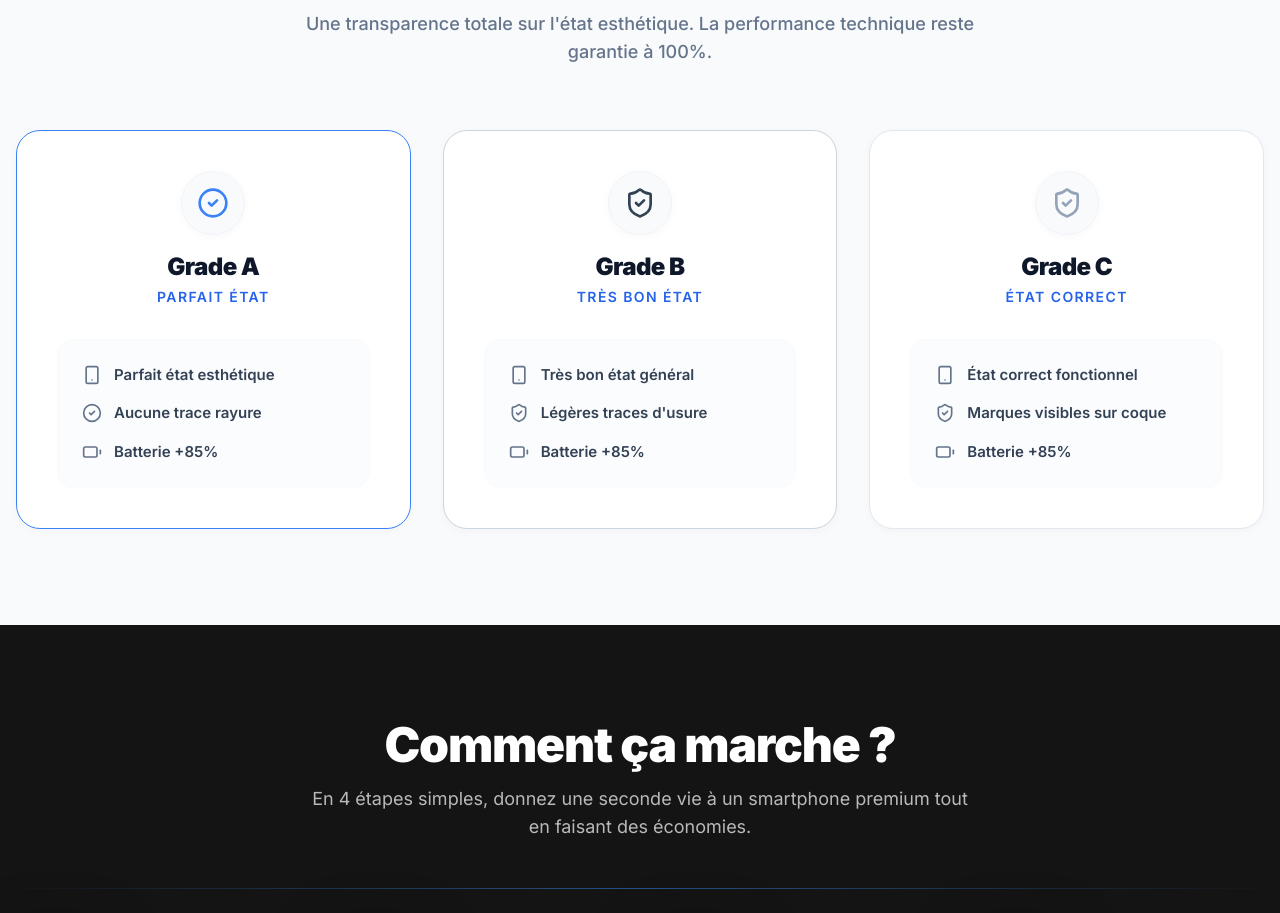
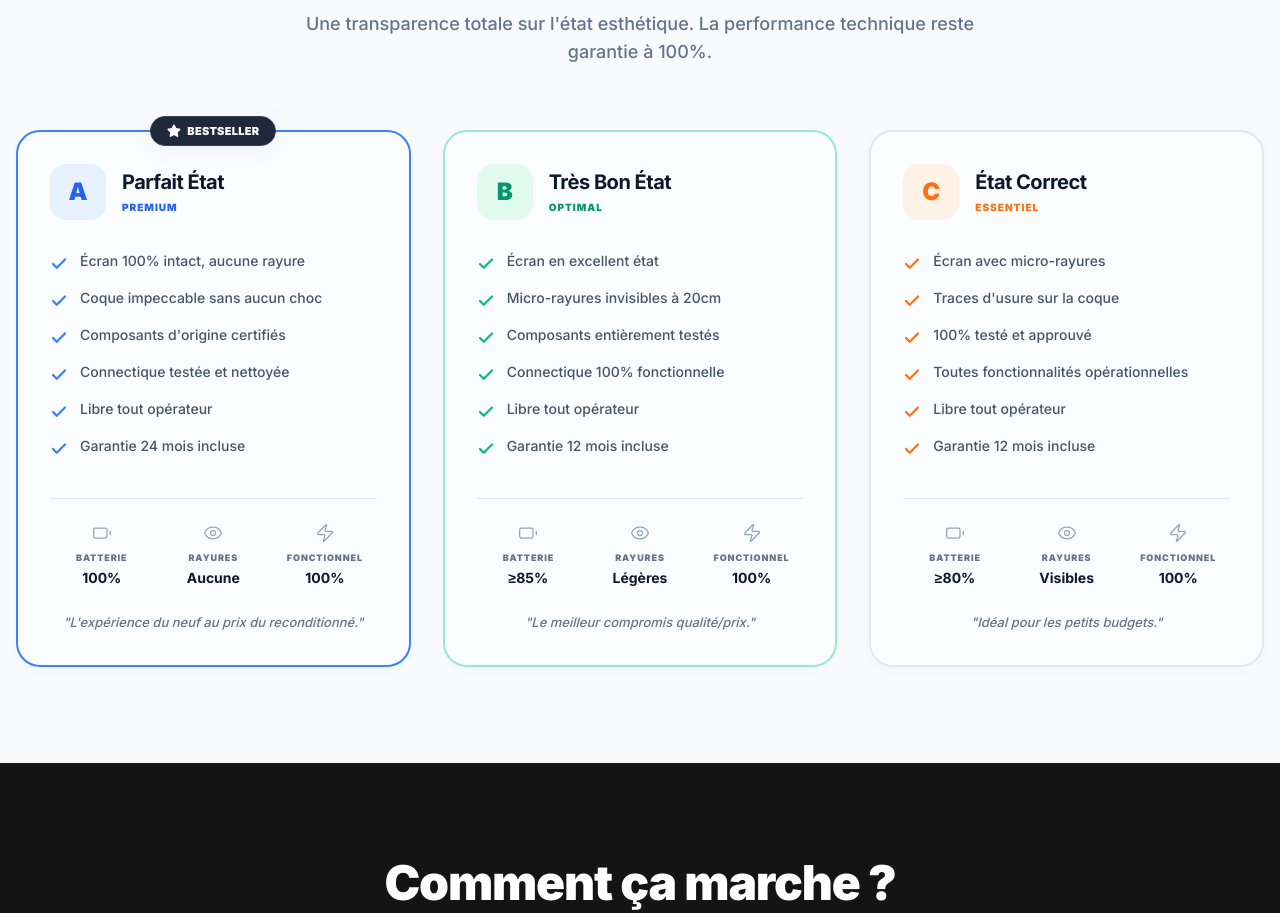
Before and after one commit to stupidguywearingtn/telandcash, a React (Vite) app: page / in a window 1280 px wide. Shown: the part 2115-3028 px from the top of the page. Built offline with nearby package versions, Linux system fonts and the light colour scheme.

Commit message:
feat: design Grades

```diff
--- a/src/components/home/Grades.tsx
+++ b/src/components/home/Grades.tsx
@@ -1,44 +1,81 @@
 import { motion } from 'framer-motion';
-import { Card, CardContent } from '../ui/Card';
-import { ShieldCheck, CheckCircle2, Battery, Smartphone } from 'lucide-react';
+import { Check, Battery, Eye, Zap, Star } from 'lucide-react';
 
 export function Grades() {
   const grades = [
     {
-      title: "Grade A",
-      subtitle: "Parfait état",
-      icon: <CheckCircle2 className="w-8 h-8 text-blue-500" />,
+      badge: "BESTSELLER",
+      letter: "A",
+      title: "Parfait État",
+      subtitle: "PREMIUM",
       features: [
-        { text: "Parfait état esthétique", icon: <Smartphone className="w-5 h-5 text-slate-500" /> },
-        { text: "Aucune trace rayure", icon: <CheckCircle2 className="w-5 h-5 text-slate-500" /> },
-        { text: "Batterie +85%", icon: <Battery className="w-5 h-5 text-slate-500" /> },
+        "Écran 100% intact, aucune rayure",
+        "Coque impeccable sans aucun choc",
+        "Composants d'origine certifiés",
+        "Connectique testée et nettoyée",
+        "Libre tout opérateur",
+        "Garantie 24 mois incluse"
       ],
-      color: "border-blue-500",
-      bgHover: "hover:shadow-blue-500/10 hover:border-blue-200"
+      stats: {
+        battery: "100%",
+        scratches: "Aucune",
+        functional: "100%"
+      },
+      quote: `"L'expérience du neuf au prix du reconditionné."`,
+      letterBg: "bg-blue-100/60",
+      letterColor: "text-blue-600",
+      borderColor: "border-blue-500",
+      subtitleColor: "text-blue-600",
+      badgeBg: "bg-slate-800",
+      checkColor: "text-blue-500"
     },
     {
-      title: "Grade B",
-      subtitle: "Très bon état",
-      icon: <ShieldCheck className="w-8 h-8 text-slate-700" />,
+      letter: "B",
+      title: "Très Bon État",
+      subtitle: "OPTIMAL",
       features: [
-        { text: "Très bon état général", icon: <Smartphone className="w-5 h-5 text-slate-500" /> },
-        { text: "Légères traces d'usure", icon: <ShieldCheck className="w-5 h-5 text-slate-500" /> },
-        { text: "Batterie +85%", icon: <Battery className="w-5 h-5 text-slate-500" /> },
+        "Écran en excellent état",
+        "Micro-rayures invisibles à 20cm",
+        "Composants entièrement testés",
+        "Connectique 100% fonctionnelle",
+        "Libre tout opérateur",
+        "Garantie 12 mois incluse"
       ],
-      color: "border-slate-300",
-      bgHover: "hover:shadow-slate-500/10 hover:border-slate-300"
+      stats: {
+        battery: "≥85%",
+        scratches: "Légères",
+        functional: "100%"
+      },
+      quote: `"Le meilleur compromis qualité/prix."`,
+      letterBg: "bg-emerald-100/60",
+      letterColor: "text-emerald-600",
+      borderColor: "border-emerald-400/50",
+      subtitleColor: "text-emerald-600",
+      checkColor: "text-emerald-500"
     },
     {
-      title: "Grade C",
-      subtitle: "État correct",
-      icon: <ShieldCheck className="w-8 h-8 text-slate-400" />,
+      letter: "C",
+      title: "État Correct",
+      subtitle: "ESSENTIEL",
       features: [
-        { text: "État correct fonctionnel", icon: <Smartphone className="w-5 h-5 text-slate-500" /> },
-        { text: "Marques visibles sur coque", icon: <ShieldCheck className="w-5 h-5 text-slate-500" /> },
-        { text: "Batterie +85%", icon: <Battery className="w-5 h-5 text-slate-500" /> },
+        "Écran avec micro-rayures",
+        "Traces d'usure sur la coque",
+        "100% testé et approuvé",
+        "Toutes fonctionnalités opérationnelles",
+        "Libre tout opérateur",
+        "Garantie 12 mois incluse"
       ],
-      color: "border-slate-200",
-      bgHover: "hover:shadow-slate-500/5 hover:border-slate-200"
+      stats: {
+        battery: "≥80%",
+        scratches: "Visibles",
+        functional: "100%"
+      },
+      quote: `"Idéal pour les petits budgets."`,
+      letterBg: "bg-orange-100/60",
+      letterColor: "text-orange-500",
+      borderColor: "border-slate-200",
+      subtitleColor: "text-orange-500",
+      checkColor: "text-orange-500"
     }
   ];
 
@@ -65,7 +102,7 @@ export function Grades() {
           </motion.p>
         </div>
 
-        <div className="grid grid-cols-1 md:grid-cols-3 gap-8">
+        <div className="grid grid-cols-1 md:grid-cols-3 gap-6 md:gap-8">
           {grades.map((grade, index) => (
             <motion.div
               key={index}
@@ -74,30 +111,58 @@ export function Grades() {
               viewport={{ once: true }}
               transition={{ delay: index * 0.15 }}
             >
-              <Card className={`h-full bg-white rounded-3xl border ${grade.color} shadow-sm transition-all duration-300 transform hover:-translate-y-2 ${grade.bgHover} hover:shadow-2xl overflow-hidden`}>
-                <CardContent className="p-8 md:p-10">
-                  <div className="flex flex-col items-center text-center gap-4 mb-8">
-                    <div className="w-16 h-16 rounded-full bg-slate-50 flex items-center justify-center border border-slate-100 shadow-sm">
-                      {grade.icon}
+              <div className={`relative h-full bg-white rounded-3xl border-2 ${grade.borderColor} shadow-sm overflow-visible`}>
+                {grade.badge && (
+                  <div className={`absolute -top-4 left-1/2 -translate-x-1/2 px-4 py-1.5 ${grade.badgeBg} text-white text-[11px] font-black tracking-wide uppercase rounded-full flex items-center gap-1.5 shadow-md border border-slate-700 z-10 whitespace-nowrap`}>
+                    <Star className="w-3.5 h-3.5 fill-current" />
+                    {grade.badge}
+                  </div>
+                )}
+
+                <div className="p-8 flex flex-col h-full bg-[#f8fafc]/50 rounded-3xl">
+                  <div className="flex items-center gap-4 mb-8">
+                    <div className={`w-14 h-14 rounded-2xl ${grade.letterBg} flex items-center justify-center flex-shrink-0`}>
+                      <span className={`text-2xl font-black ${grade.letterColor}`}>{grade.letter}</span>
                     </div>
                     <div>
-                      <h3 className="text-2xl font-black text-slate-900 tracking-tight">{grade.title}</h3>
-                      <p className="font-semibold text-blue-600 uppercase tracking-widest text-sm mt-1">{grade.subtitle}</p>
+                      <h3 className="text-xl font-bold text-slate-900 tracking-tight">{grade.title}</h3>
+                      <p className={`text-[10px] font-black tracking-widest uppercase mt-1 ${grade.subtitleColor}`}>{grade.subtitle}</p>
                     </div>
                   </div>
 
-                  <div className="space-y-4 bg-slate-50/50 rounded-2xl p-6 border border-slate-50">
+                  <div className="space-y-4 flex-grow">
                     {grade.features.map((feature, idx) => (
-                      <div key={idx} className="flex items-center gap-3">
-                        <div className="flex-shrink-0">
-                          {feature.icon}
-                        </div>
-                        <span className="font-semibold text-slate-700 text-[15px]">{feature.text}</span>
+                      <div key={idx} className="flex items-start gap-3">
+                        <Check className={`w-[18px] h-[18px] flex-shrink-0 mt-[3px] ${grade.checkColor}`} strokeWidth={3} />
+                        <span className="text-slate-600 text-sm font-medium leading-tight">{feature}</span>
                       </div>
                     ))}
                   </div>
-                </CardContent>
-              </Card>
+
+                  <div className="mt-10 pt-6 border-t border-slate-200">
+                    <div className="grid grid-cols-3 gap-2 mb-6">
+                      <div className="flex flex-col items-center text-center">
+                        <Battery className="w-5 h-5 text-slate-400 mb-2" strokeWidth={1.5} />
+                        <span className="text-[9px] text-slate-500 uppercase font-black tracking-widest mb-1">Batterie</span>
+                        <span className="text-sm font-bold text-slate-900">{grade.stats.battery}</span>
+                      </div>
+                      <div className="flex flex-col items-center text-center">
+                        <Eye className="w-5 h-5 text-slate-400 mb-2" strokeWidth={1.5} />
+                        <span className="text-[9px] text-slate-500 uppercase font-black tracking-widest mb-1">Rayures</span>
+                        <span className="text-sm font-bold text-slate-900">{grade.stats.scratches}</span>
+                      </div>
+                      <div className="flex flex-col items-center text-center">
+                        <Zap className="w-5 h-5 text-slate-400 mb-2" strokeWidth={1.5} />
+                        <span className="text-[9px] text-slate-500 uppercase font-black tracking-widest mb-1">Fonctionnel</span>
+                        <span className="text-sm font-bold text-slate-900">{grade.stats.functional}</span>
+                      </div>
+                    </div>
+                    <div className="text-center italic text-slate-500 text-[13px] font-medium leading-relaxed">
+                      {grade.quote}
+                    </div>
+                  </div>
+                </div>
+              </div>
             </motion.div>
           ))}
         </div>
```
